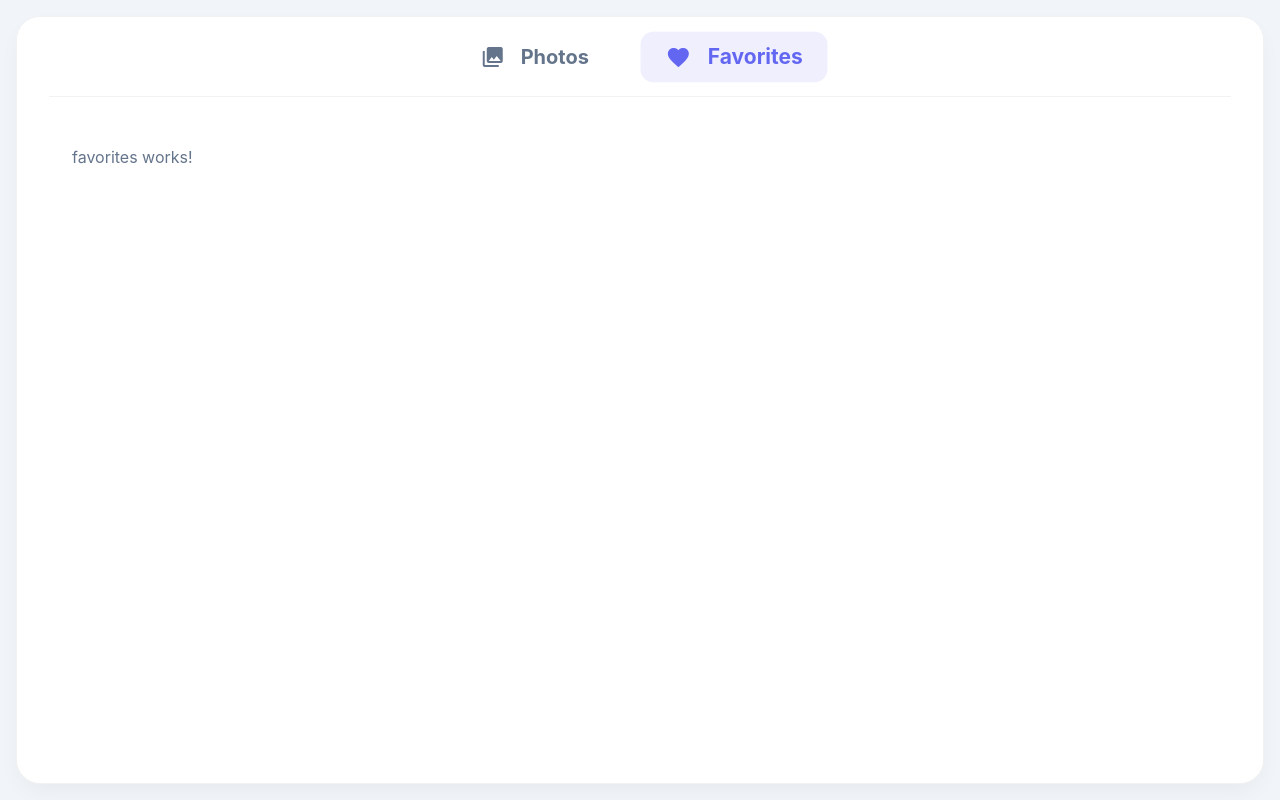
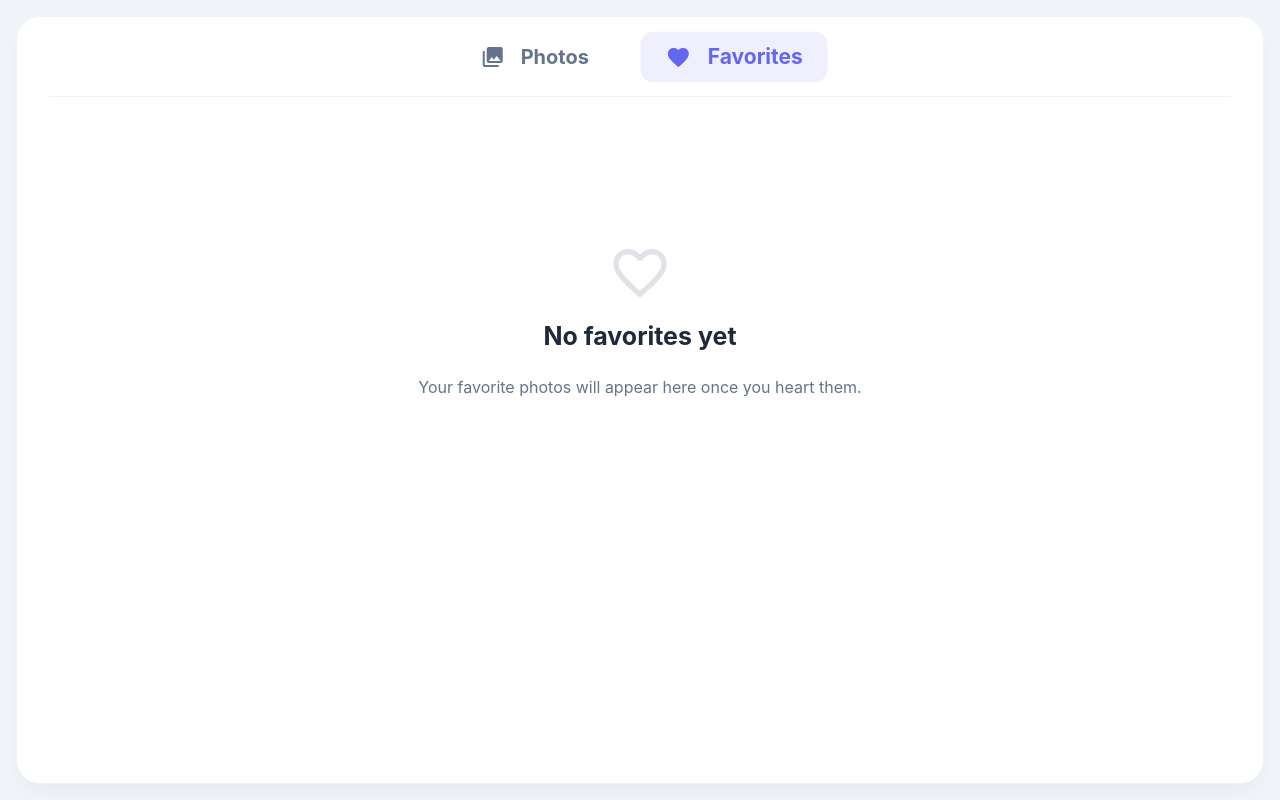
Before and after one commit to FilipPetrovski/Photos-library_Angular-v.21, an Angular app: page /favorites in a window 1280 px wide. Built offline with nearby package versions, Linux system fonts and the light colour scheme.

Commit message:
feat: add to favorites option

```diff
--- a/src/app/features/favorites/favorites.component.html
+++ b/src/app/features/favorites/favorites.component.html
@@ -1 +1,20 @@
-<p>favorites works!</p>
+<div class="favorites-container">
+  @if (favorites().length > 0) {
+    <div class="photo-grid">
+      @for (photo of favorites(); track photo.id) {
+        <pl-photo
+          [photo]="photo"
+          [isFavorite]="true"
+          (toggle)="toggleFavorite($event)"
+          (click)="goToDetails(photo.id)"
+        />
+      }
+    </div>
+  } @else {
+    <div class="empty-state">
+      <mat-icon>favorite_border</mat-icon>
+      <h2>No favorites yet</h2>
+      <p>Your favorite photos will appear here once you heart them.</p>
+    </div>
+  }
+</div>
--- a/src/app/features/favorites/favorites.component.scss
+++ b/src/app/features/favorites/favorites.component.scss
@@ -0,0 +1,41 @@
+@use 'colors';
+@use 'typography';
+
+.favorites-container {
+  padding-bottom: 2rem;
+  cursor: pointer;
+}
+
+.photo-grid {
+  display: grid;
+  grid-template-columns: repeat(auto-fill, minmax(250px, 1fr));
+  gap: 2rem;
+}
+
+.empty-state {
+  display: flex;
+  flex-direction: column;
+  align-items: center;
+  justify-content: center;
+  height: 50vh;
+  text-align: center;
+  color: colors.$text-muted;
+
+  mat-icon {
+    font-size: 64px;
+    width: 64px;
+    height: 64px;
+    margin-bottom: 1rem;
+    opacity: 0.2;
+  }
+
+  h2 {
+    font-size: typography.$font-size-xl;
+    color: colors.$text-color;
+    margin-bottom: 0.5rem;
+  }
+
+  p {
+    font-size: typography.$font-size-base;
+  }
+}
--- a/src/app/features/favorites/favorites.component.ts
+++ b/src/app/features/favorites/favorites.component.ts
@@ -1,11 +1,27 @@
-import { Component } from '@angular/core';
+import { Component, inject } from '@angular/core';
+import { MatIconModule } from '@angular/material/icon';
+import { Router } from '@angular/router';
+import { PhotoComponent } from '../../shared/components/photo/photo.component';
+import { PhotoService } from '../photos-library/services/photo.service';
 
 @Component({
   selector: 'pl-favorites',
-  imports: [],
+  standalone: true,
+  imports: [MatIconModule, PhotoComponent],
   templateUrl: './favorites.component.html',
   styleUrl: './favorites.component.scss',
 })
 export class FavoritesComponent {
+  private photoService = inject(PhotoService);
+  private router = inject(Router);
 
+  readonly favorites = this.photoService.favoritePhotos;
+
+  toggleFavorite(id: number) {
+    this.photoService.toggleFavorite(id);
+  }
+
+  goToDetails(id: number) {
+    this.router.navigate([`photos/${id}`]);
+  }
 }
--- a/src/app/shared/components/photo/photo.component.html
+++ b/src/app/shared/components/photo/photo.component.html
@@ -5,7 +5,7 @@
 
   <div class="card-footer">
     <span class="photo-id">Photo #{{ photo().id }}</span>
-    <button mat-icon-button (click)="onToggle()" aria-label="Toggle favorite">
+    <button mat-icon-button (click)="onToggle($event)" aria-label="Toggle favorite">
       <mat-icon [class.is-fav]="isFavorite()">
         {{ isFavorite() ? 'favorite' : 'favorite_border' }}
       </mat-icon>
--- a/src/app/shared/components/photo/photo.component.ts
+++ b/src/app/shared/components/photo/photo.component.ts
@@ -15,7 +15,10 @@ export class PhotoComponent {
 
   toggle = output<number>();
 
-  onToggle() {
+  onToggle(event: MouseEvent) {
+    event.stopPropagation();
+    event.preventDefault();
+
     this.toggle.emit(this.photo().id);
   }
 }
```
